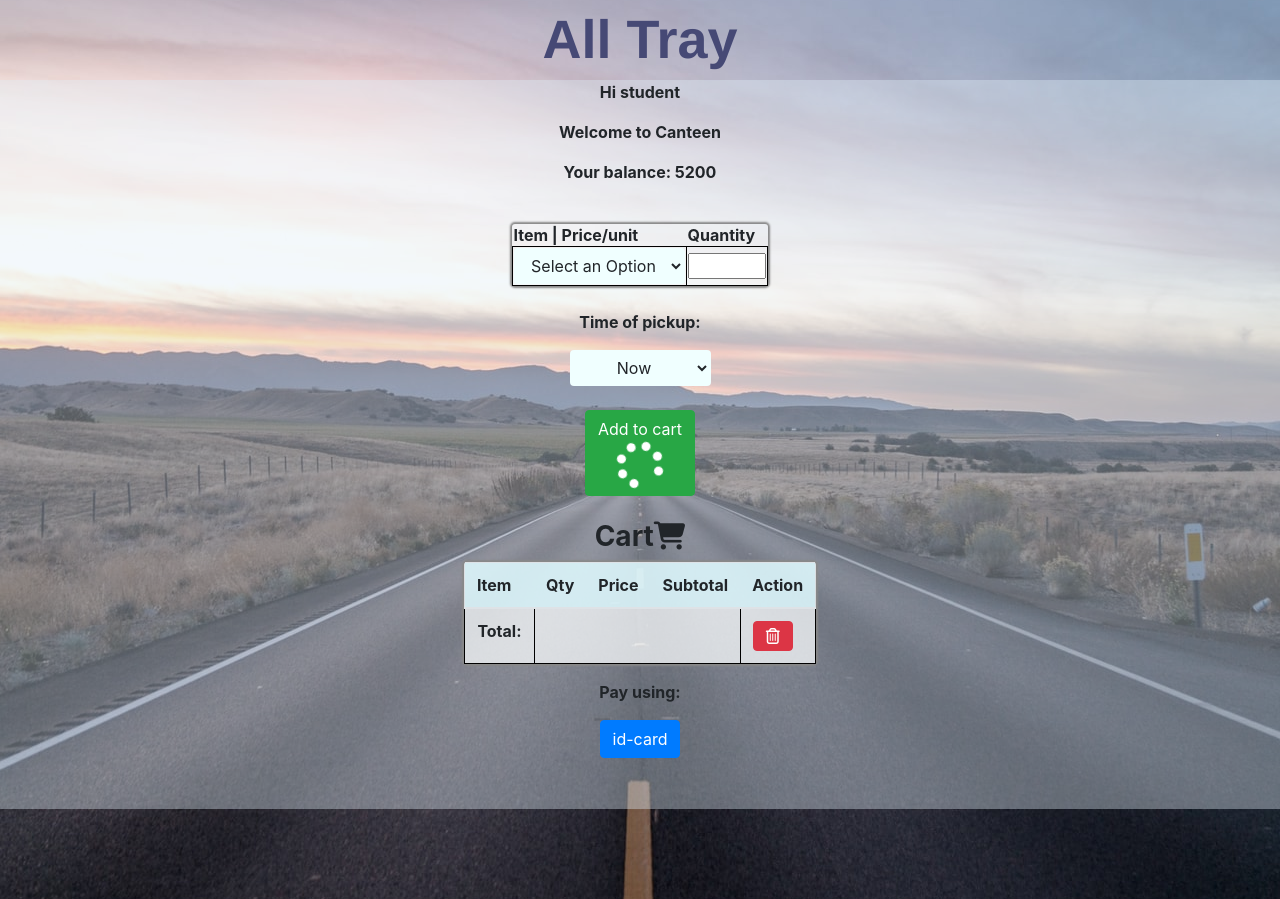
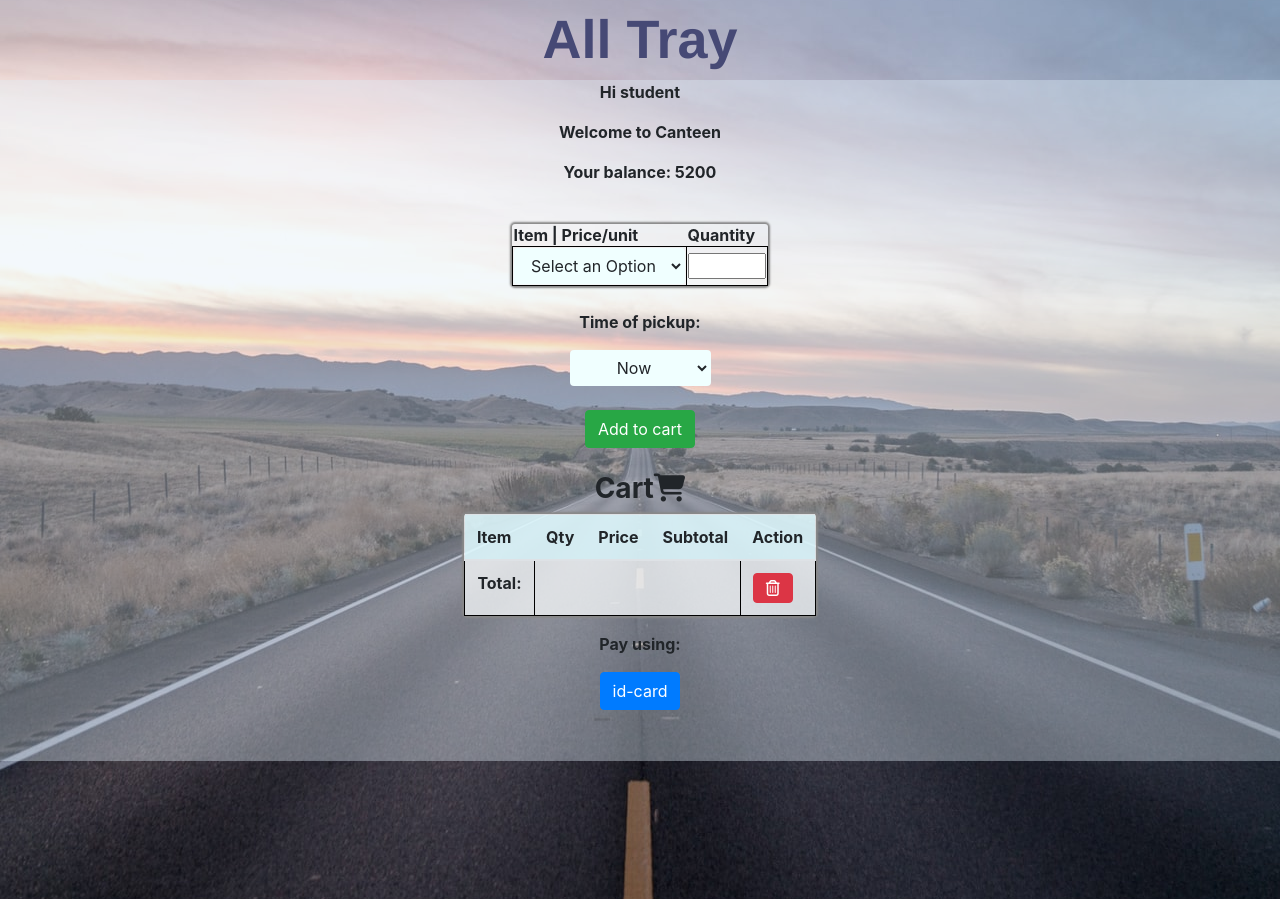
Before and after one commit to Sangeeth123sj/All-Tray, a Django app: template tray/templates/tray/order_page.html in a window 1280 px wide. Shown: the part 57-956 px from the top of the page. Run offline with Django 3.2, Linux system fonts and the light colour scheme; the template is opened without the code that fills it: values that come from a table or form of the project are taken from there, others are empty; data comes from the database, SQL or seed files in the repository; some libraries are stand-ins or nearby versions.

Commit message:
waiting animation removal

```diff
--- a/tray/templates/tray/order_page.html
+++ b/tray/templates/tray/order_page.html
@@ -55,8 +55,8 @@
 
 <br/>
 
-<button class="btn btn-success" type="button" id="add">Add to cart <div class="fa-3x">
-  <i class="fas fa-spinner fa-spin"></i></div> </button>
+<button class="btn btn-success" type="button" id="add">Add to cart <!--div class="fa-3x">
+  <i class="fas fa-spinner fa-spin"></i></div--> </button>
 <br/> <br/>
 
 <h3><strong>Cart</strong><i class="fas fa-shopping-cart"></i></h3>
```
